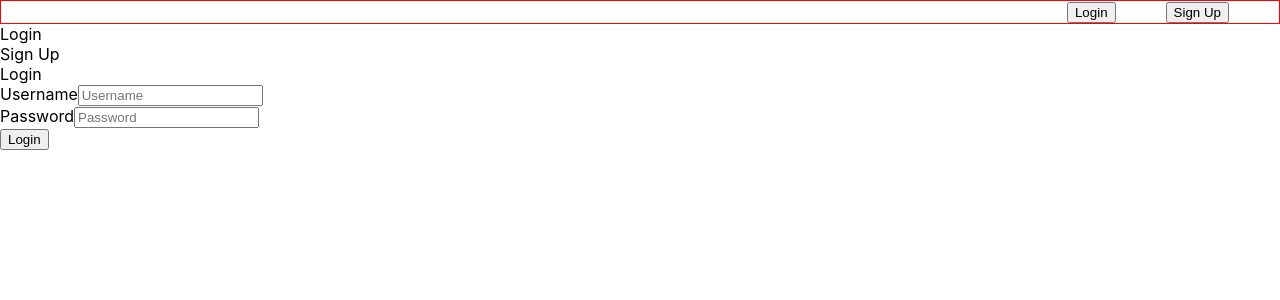
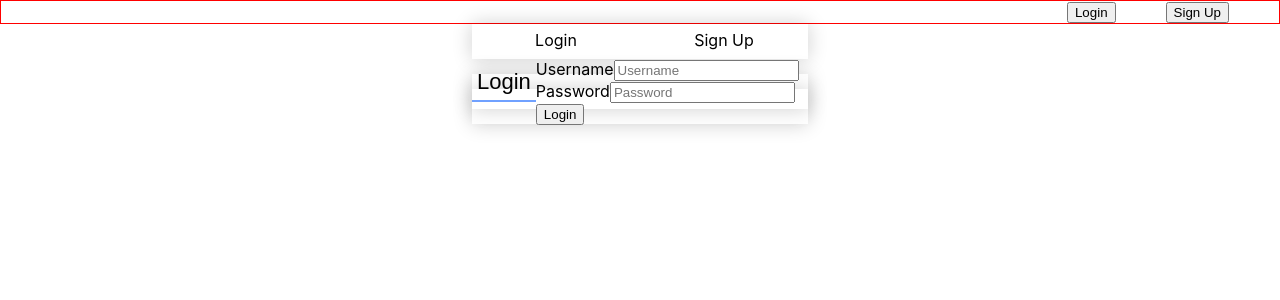
Before and after one commit to fullstacktf/CookBook-Frontend, a React (Create React App) app: page /login in a window 1280 px wide. Shown: the top 300 px of the page. Built offline with nearby package versions, Linux system fonts and the light colour scheme.

Commit message:
adding styles

```diff
--- /dev/null
+++ b/src/components/login/Login.module.css
@@ -0,0 +1,112 @@
+.container {
+    width: 100%;
+    height: 100%;
+    display: flex;
+    justify-content: center;
+    align-items: center;
+    flex-direction: column;
+  }
+  .boxcontroller {
+    visibility: visible;
+    display: -webkit-box;
+    display: -webkit-flexbox;
+    display: flex;
+    max-width: 24em;
+    min-width: 21em;
+    height: 35px;
+    -webkit-box-shadow: 0px 0px 20px 0px rgba(15, 15, 15, 0.2);
+    box-shadow: 0px 0px 20px 0px rgba(15, 15, 15, 0.2);
+    margin-bottom: 30px;
+    align-items: center;
+    transition: visibility 0.5s ease-out;
+  }
+  .controller {
+    flex: 1;
+    text-align: center;
+    height: 100%;
+    line-height: 2;
+    cursor: pointer;
+  }
+  .header {
+    text-align: center;
+    padding: 5px;
+    margin-bottom: 17px;
+    font-family: Ozxgen, sans-serif;
+    font-size: 22px;
+    border-bottom: 2px solid #70a1ff;
+  }
+  .box {
+    display: flex;
+    flex-direction: column;
+    justify-content: center;
+  }
+  .boxcontainer {
+    display: flex;
+    flex-direction: column;
+    max-width: 24em;
+    min-width: 21em;
+    box-shadow: 0px 0px 20px 0px rgba(15, 15, 15, 0.2);
+    border-radius: 6px;
+    padding: 24px;
+  }
+  .innercontainer {
+    transition: visibility 0.2s ease-out;
+  }
+  .innercontainer .show {
+    visibility: visible;
+  }
+  .inputgroup {
+    display: flex;
+    flex-direction: column;
+    margin-top: 5px;
+    margin-bottom: 5px;
+  }
+  .label {
+    font-family: Oxygen, sans-serif;
+    font-size: 20px;
+    font-weight: 600;
+    padding-left: 5px;
+  }
+  .logininput {
+    height: 2.1em;
+    border-radius: 3px;
+    border: 1px solid #70a1ff;
+    transition: border 0.4s ease-out;
+    padding: 13px;
+    font-family: Oxygen, sans-serif;
+    font-size: 19px;
+    color: #3e3e42;
+    background: rgba(15, 15, 15, 0.01);
+  }
+  .logininput:hover {
+    border: 2px solid #70a1ff;
+  }
+  .logininput:focus {
+    border: 2px solid #6565e7;
+    box-shadow: 0px 0px 20px rgba(15, 15, 15, 0.2);
+  }
+  /*Input Placeholder*/
+  .logininput::placeholder {
+    font-family: Oxygen, sans-serif;
+    font-size: 16px;
+    /*color: rgba(46, 213, 116, 0.839);*/
+    color: rgba(15, 15, 15, 0.4);
+  }
+  .loginbtn {
+    padding: 2px 30px;
+    /* background-color: #417cef; */
+    border: 0;
+    font-size: 18px;
+    border-radius: 3px;
+    font-family: Oxygen, sans-serif;
+    background-color: rgba(15, 15, 15, 0.03);
+    margin-top: 20px;
+    border: 2px solid #417cef;
+    transition: background-color 0.3s ease-out;
+    cursor: pointer;
+  }
+  .loginbtn:hover,
+  .loginbtn:focus {
+    background-color: #417cef;
+    color: white;
+  }
--- a/src/components/login/Login.tsx
+++ b/src/components/login/Login.tsx
@@ -1,6 +1,7 @@
 import React from 'react';
 import SignIn from './SignIn';
 import SignUp from './SignUp';
+import styles from "./Login.module.css";
 
 export interface TrueFalse {
     isLoginOpen: boolean;
@@ -22,16 +23,16 @@ export interface TrueFalse {
     render() {
       return (
         <div>
-          <div className="rootcontainer">
-            <div className="boxcontroller">
-              <div className="controller" onClick={this.showLoginBOX}>
+          <div className={styles.container}>
+            <div className={styles.boxcontroller}>
+              <div className={styles.controller} onClick={this.showLoginBOX}>
                 Login
               </div>
-              <div className="controller" onClick={this.showRegisterBOX}>
+              <div className={styles.controller} onClick={this.showRegisterBOX}>
                 Sign Up{" "}
               </div>
             </div>
-            <div className="boxcontainer">
+            <div className={styles.boxcontroller}>
                 {this.state.isLoginOpen && <SignIn />}
                 {this.state.isRegisterOpen && <SignUp />}
             </div>
--- a/src/components/login/SignIn.tsx
+++ b/src/components/login/SignIn.tsx
@@ -1,5 +1,5 @@
 import React from "react";
-//import styles from "./Login.module.css";
+import styles from "./Login.module.css";
 class SignIn extends React.Component {
   constructor(props: any) {
     super(props);
@@ -8,9 +8,9 @@ class SignIn extends React.Component {
   submitLogin(e: any) {}
   render() {
     return (
-      <div>
-        <div className="innercontainer">
-          <div className="header">Login</div>
+      <div className={styles.container}>
+        <div className={styles.boxcontroller}>
+          <div className={styles.header}>Login</div>
           <div className="box">
             <div className="inputgroup">
               <label className="label" htmlFor="username">
--- a/src/components/login/SignUp.tsx
+++ b/src/components/login/SignUp.tsx
@@ -24,6 +24,17 @@ class SignUp extends React.Component {
                 />
               </div>
               <div className="inputgroup">
+                <label className="label" htmlFor="name">
+                  Name
+                </label>
+                <input
+                  type="text"
+                  name="name"
+                  className="logininput"
+                  placeholder="Name"
+                />
+              </div>
+              <div className="inputgroup">
                 <label className="label" htmlFor="password">
                   Password
                 </label>
@@ -40,7 +51,7 @@ class SignUp extends React.Component {
                 onClick={this.submitLogin.bind(this)}
               >
                 {" "}
-                Login
+                Sign Up
               </button>
             </div>
           </div>
--- a/src/pages/Log.tsx
+++ b/src/pages/Log.tsx
@@ -1,5 +1,7 @@
 import React from 'react';
 import Login from '../components/login/Login';
+import SignUp from '../components/login/SignUp';
+
 class Log extends React.Component<{},{}> {
     render() {
     return (
```
